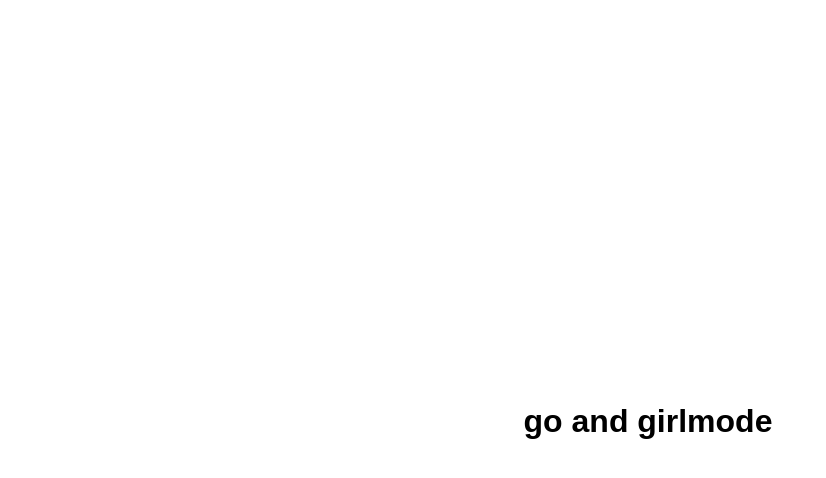
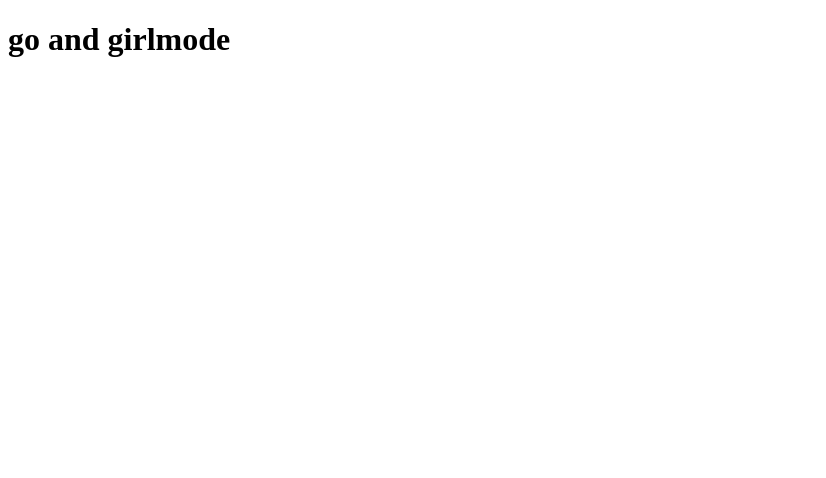
Before and after one commit to NyaomiDEV/boymoder.moe, a plain HTML site: page index.html in a window 1280 px wide. Shown: the whole page, without its empty margins (0-826 px from the left). Drawn offline with Linux system fonts and the light colour scheme.

Commit message:
remove old inline css

```diff
--- a/index.html
+++ b/index.html
@@ -4,6 +4,6 @@
 		<title>boymoder dot moe</title>
 	</head>
 	<body style="overflow: hidden;">
-		<h1 id="shadowBox" class="girlmode" style="display: flex; text-align: center; font-family: sans-serif; align-items: center; justify-content: center; width: 100vw; height: 100vh;">go and girlmode</h1>
+		<h1 id="shadowBox" class="girlmode">go and girlmode</h1>
 	</body>
 </html>
```
